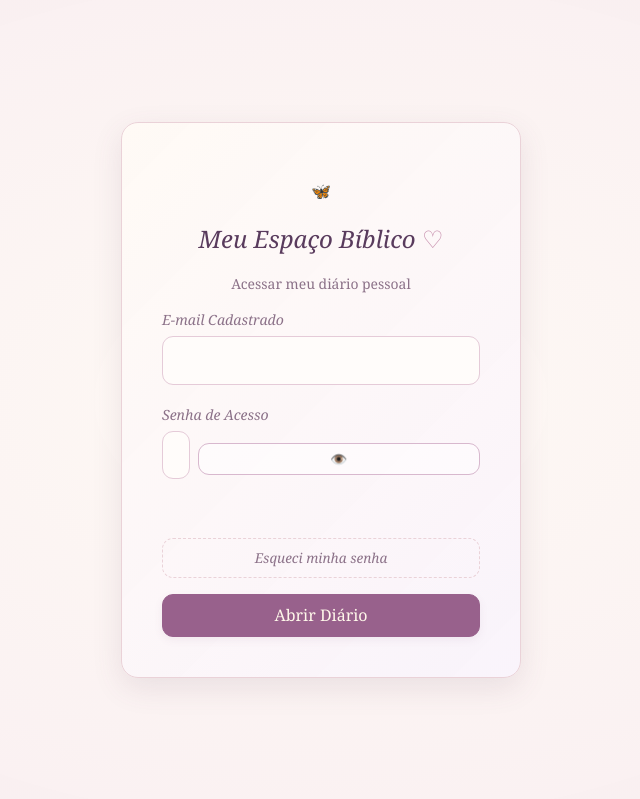
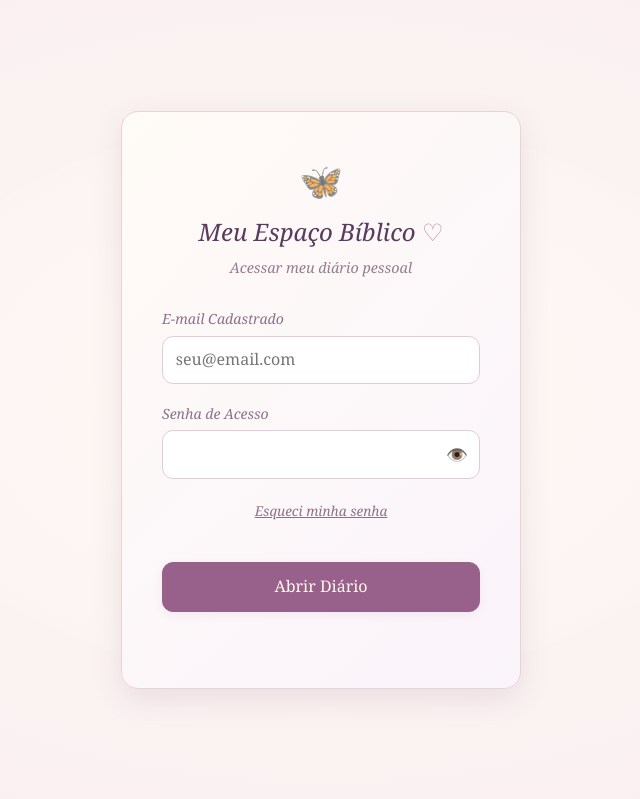
Before and after one commit to kailadasilvamatos-svg/Cronograma-B-blico, a plain HTML site: page index.html in a window 1280 px wide. Shown: the top 799 px of the page, without its empty margins (319-959 px from the left). Drawn offline with nearby package versions, Linux system fonts and the light colour scheme.

Commit message:
atualização de login
Updated the authentication overlay with new styles and input fields for email and password. Added a button for password recovery and a submit button for the login form.

```diff
--- a/index.html
+++ b/index.html
@@ -217,21 +217,45 @@ button:focus-visible,input:focus-visible,select:focus-visible,textarea:focus-vis
   <meta name="twitter:image" content="https://bolt.new/static/og_default.png">
 </head>
 <body>
-  ...
-</style>
-</head>
-<body>
-<div id="auth-overlay">
-  <div class="auth-card">
+<!-- LINHA 220: COMEÇA O CÓDIGO NOVO AQUI -->
+<div id="auth-overlay" style="display: flex; position: fixed; inset: 0; background: radial-gradient(ellipse at 50% 50%, rgba(255,250,245,0.99), rgba(248,237,240,1)); align-items: center; justify-content: center; z-index: 9999999 !important; pointer-events: auto !important; padding: 1rem;">
+  <div class="auth-card" style="position: relative; z-index: 99999999 !important; pointer-events: auto !important;">
     <div style="font-size: 2.2rem; margin-bottom: 0.3rem; opacity: 0.65;">🦋</div>
     <h2>Meu Espaço Bíblico</h2>
     <p style="color: #967b8d; font-style: italic; font-size: 0.9rem; margin: 0 0 1.8rem 0;">Acessar meu diário pessoal</p>
 
-    <form id="supabase-auth-form">
-      <div class="auth-input-group">
-        <label for="sup-email">E-mail Cadastrado</label>
-        <input type="email" id="sup-email" required placeholder="seu@email.com" style="width: 100%; background: rgba(255,253,251,0.9); border: 1px solid #e5cbd8; border-radius: 11px; padding: 0.65rem 0.8rem; color: var(--ink);">
+    <form id="supabase-auth-form" style="pointer-events: auto !important;">
+      <!-- Campo de E-mail -->
+      <div class="auth-input-group" style="margin-bottom: 1.2rem; text-align: left;">
+        <label for="sup-email" style="display: block; color: var(--muted); font-size: 0.88rem; font-style: italic; margin-bottom: 0.3rem;">E-mail Cadastrado</label>
+        <input type="email" id="sup-email" required placeholder="seu@email.com" style="width: 100% !important; background: #ffffff !important; border: 1px solid #e5cbd8 !important; border-radius: 11px; padding: 0.65rem 0.8rem; color: #3f3045 !important; position: relative; z-index: 999999999 !important; pointer-events: auto !important; -webkit-user-select: text !important; user-select: text !important;">
       </div>
+
+      <!-- Campo de Senha -->
+      <div class="auth-input-group" style="margin-bottom: 1.2rem; text-align: left;">
+        <label for="sup-password" style="display: block; color: var(--muted); font-size: 0.88rem; font-style: italic; margin-bottom: 0.3rem;">Senha de Acesso</label>
+        <div style="position: relative; display: flex; align-items: center; width: 100%;">
+          <input type="password" id="sup-password" required style="width: 100% !important; background: #ffffff !important; border: 1px solid #e5cbd8 !important; border-radius: 11px; padding: 0.65rem 2.8rem 0.65rem 0.8rem; color: #3f3045 !important; position: relative; z-index: 999999999 !important; pointer-events: auto !important; -webkit-user-select: text !important; user-select: text !important; box-sizing: border-box !important;">
+          <button type="button" id="sup-toggle-pass" style="position: absolute; right: 12px; top: 50%; transform: translateY(-50%); background: none; border: none; cursor: pointer; font-size: 1.1rem; color: var(--muted); padding: 0; z-index: 9999999999 !important; line-height: 1;">👁️</button>
+        </div>
+      </div>
+
+      <!-- Esqueci minha senha -->
+      <div style="text-align: right; margin: 0.5rem 0 1.5rem 0;">
+        <button type="button" id="sup-recover" style="background: none; border: none; color: var(--muted); font-size: 0.85rem; font-style: italic; text-decoration: underline; cursor: pointer; padding: 0; position: relative; z-index: 999999999 !important;">Esqueci minha senha</button>
+      </div>
+
+      <!-- Botão para Entrar -->
+      <button type="submit" class="btn" style="width: 100%; padding: 0.7rem; font-size: 1rem; position: relative; z-index: 999999999 !important;">Abrir Diário</button>
+    </form>
+
+    <div id="sup-msg" style="margin-top: 1.2rem; font-size: 0.88rem; font-style: italic; min-height: 1.2em;"></div>
+  </div>
+</div>
+<!-- FIM DO CÓDIGO DA TELA DE LOGIN -->
+
+  <!-- LINHA DO SEU SITE ORIGINAL LOGO ABAIXO -->
+  <a class="skip" href="#main">Pular para o conteúdo</a>
 
       <div class="auth-input-group" style="margin-top: 1.2rem;">
         <label for="sup-password">Senha de Acesso</label>
```
